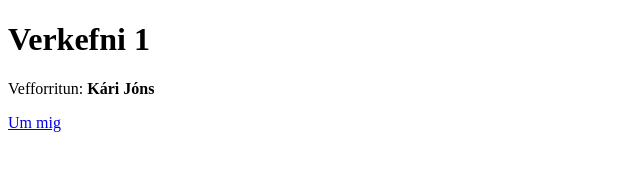
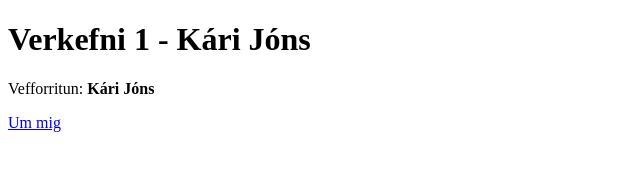
Before and after one commit to kaj48/verkefni, a plain HTML site: page verkefni1/index.html in a window 1280 px wide. Shown: the whole page, without its empty margins (0-640 px from the left). Drawn offline with Linux system fonts and the light colour scheme.

Commit message:
Update index.html
Test fyrir edit í Git

```diff
--- a/verkefni1/index.html
+++ b/verkefni1/index.html
@@ -5,7 +5,7 @@
     <title>Verkefni 1 - HTML</title>
   </head>
   <body>
-    <h1>Verkefni 1</h1>
+    <h1>Verkefni 1 - Kári Jóns</h1>
     <p>
         Vefforritun: <strong>Kári Jóns</strong>
     </p>
```
